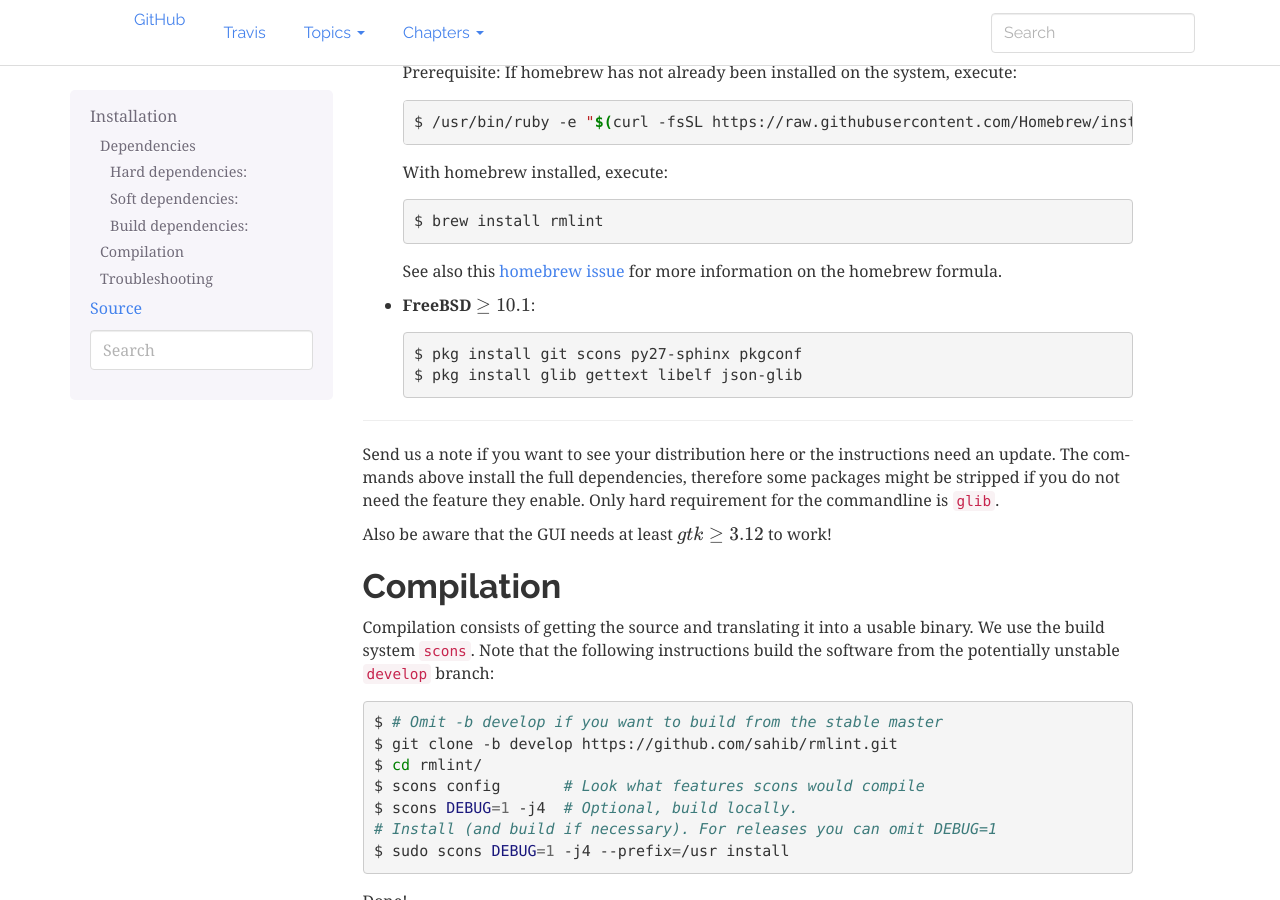
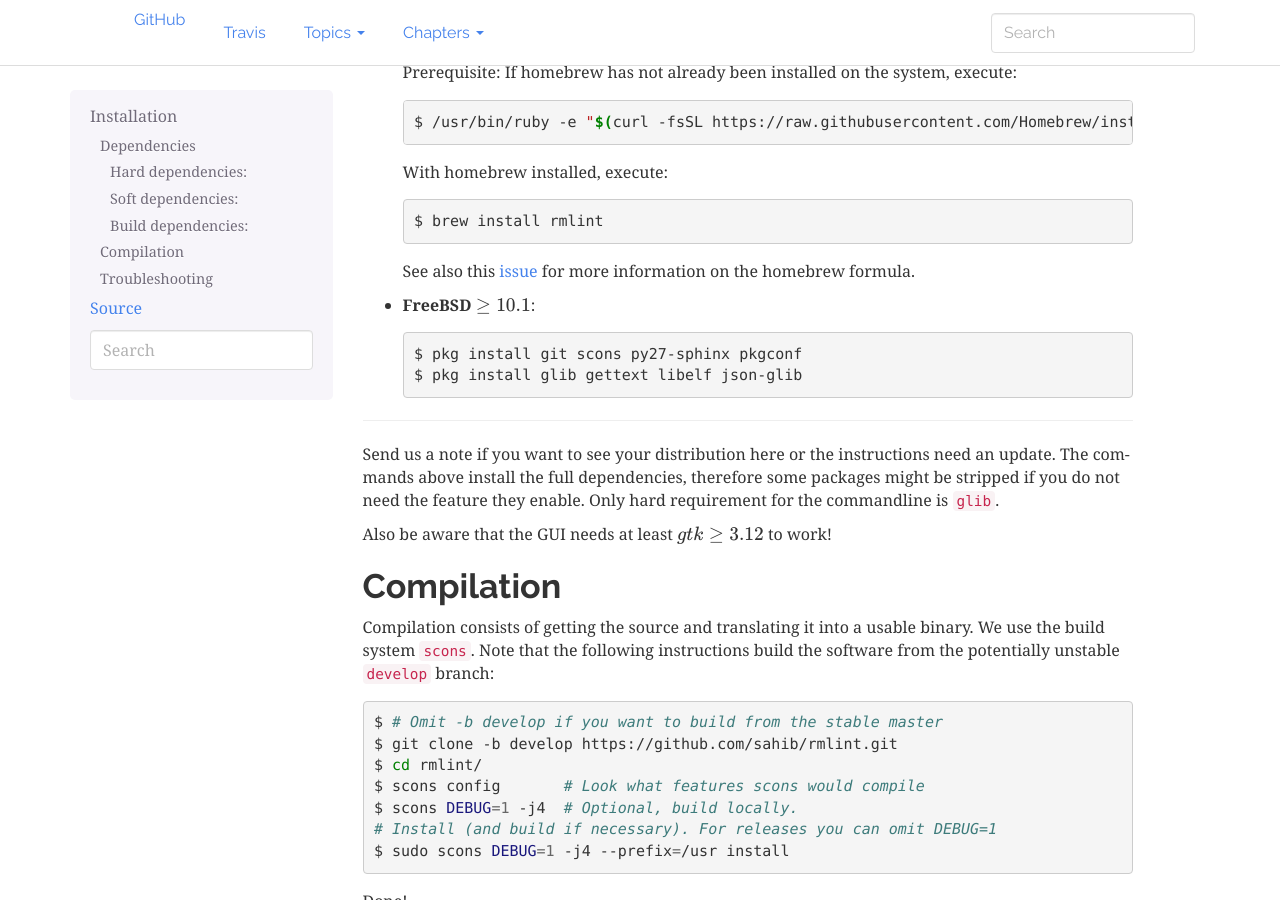
Before and after one commit to sahib/rmlint, a Sphinx documentation site: the page built from docs/install.rst, in a window 1280 px wide and 900 px high, scrolled down 1754 px. Built offline with Sphinx 7.4.7, drawn with Linux system fonts in a browser that asks for light colours.

Commit message:
docs: Fix reference typo.

```diff
--- a/docs/install.rst
+++ b/docs/install.rst
@@ -117,10 +117,10 @@ Here's a list of readily prepared commands for known operating systems:
       $ brew install rmlint
 
 
-  See also this `homebrew issue`_ for more information on the homebrew formula.
+  See also this `issue`_ for more information on the homebrew formula.
 
 .. _homebrew: http://brew.sh
-.. _homebrew issue: https://github.com/sahib/rmlint/issues/175#issuecomment-253186769
+.. _issue: https://github.com/sahib/rmlint/issues/175#issuecomment-253186769
 
 * **FreeBSD** :math:`\geq 10.1`:
 
```
